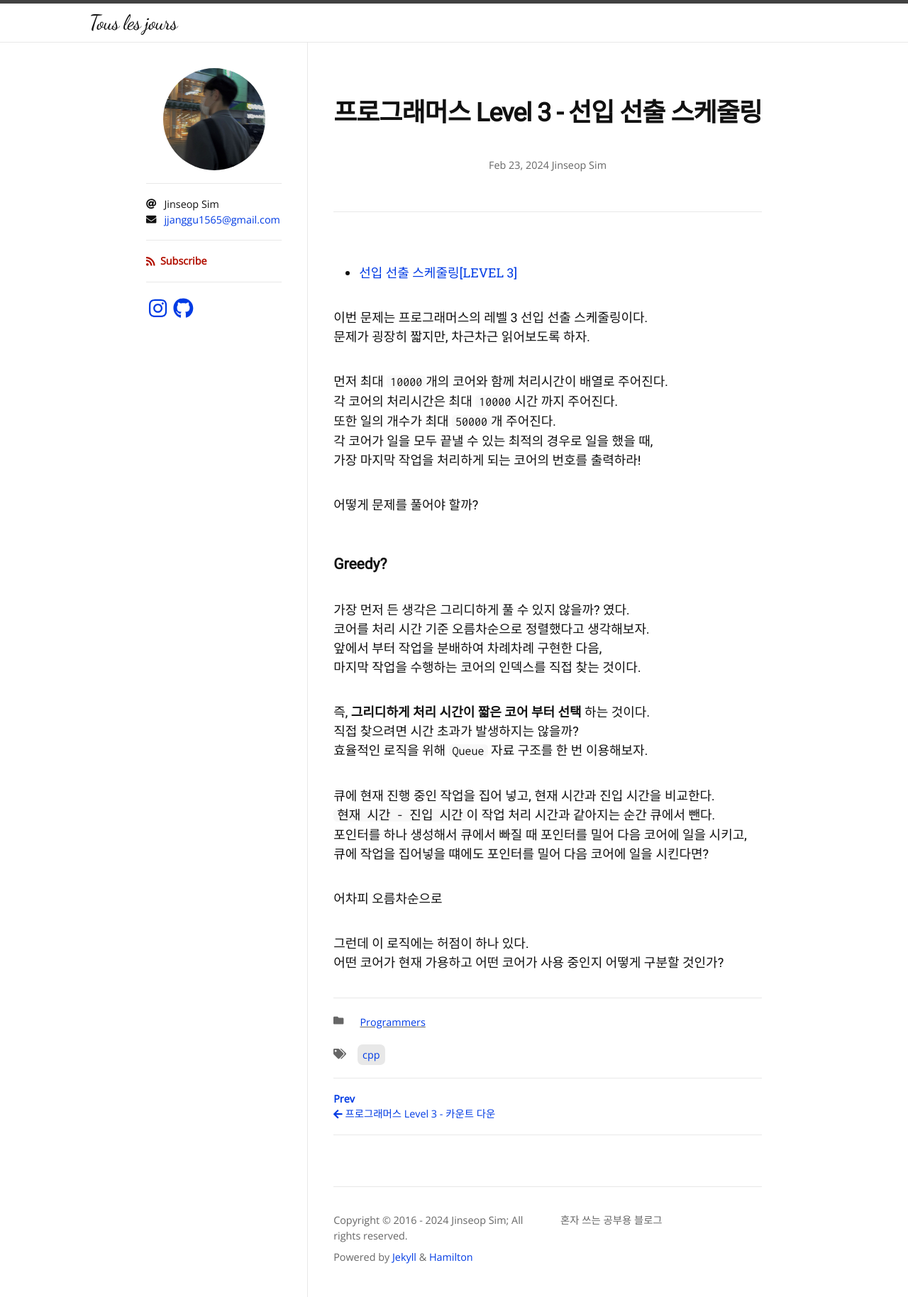
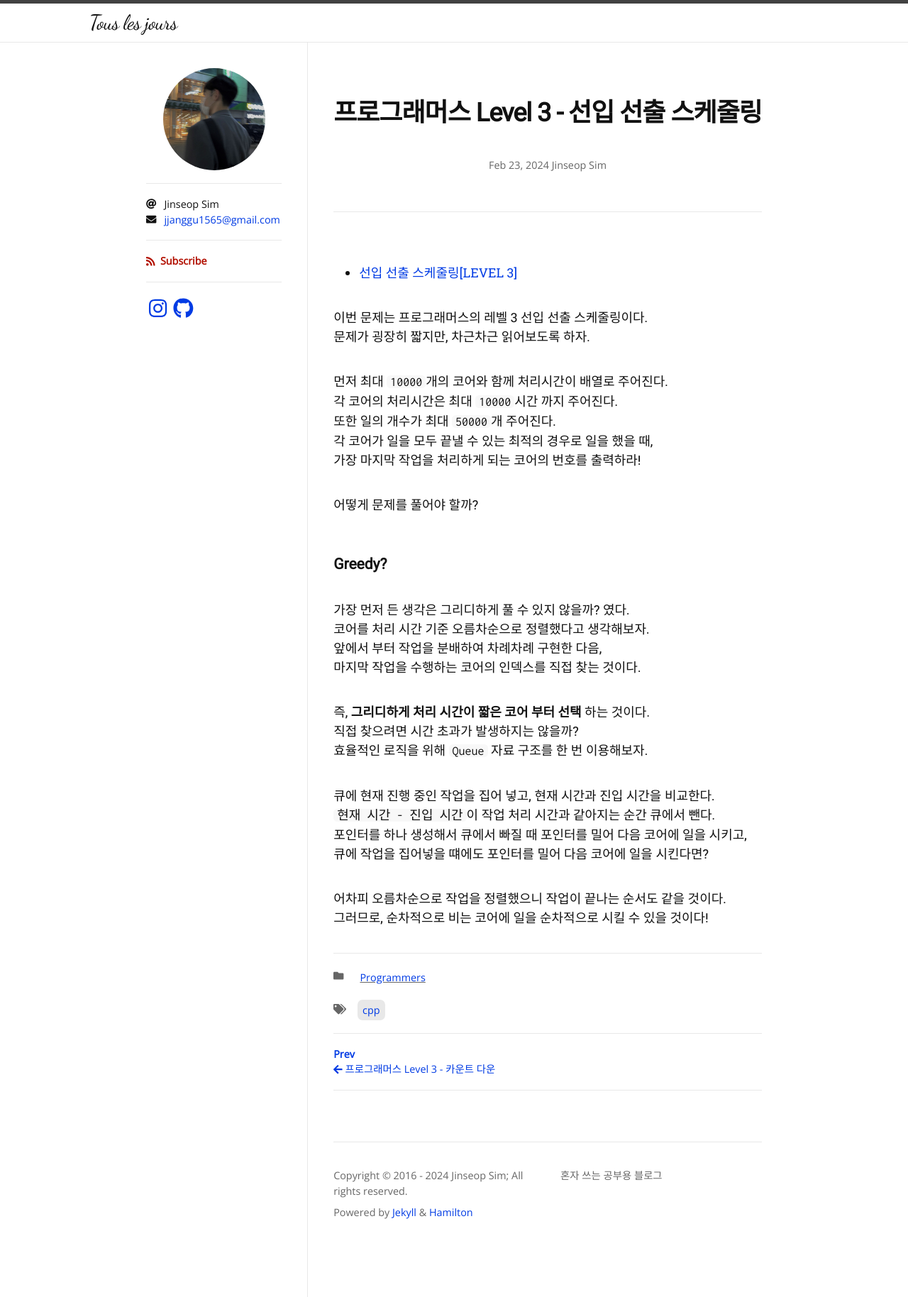
Before and after one commit to Jinseop-Sim/Jinseop-Sim.github.io, a Jekyll site: the page built from _posts/2024-02-23-pg-fifo-scheduling.md, in a window 1280 px wide. Shown: the whole page at 71% size. Built offline with Jekyll 4.4.1, drawn with Linux system fonts in a browser that asks for light colours; nearby versions of some CDN libraries; some web fonts are replaced.

Commit message:
글 추가

```diff
--- a/_posts/2024-02-23-pg-fifo-scheduling.md
+++ b/_posts/2024-02-23-pg-fifo-scheduling.md
@@ -34,7 +34,5 @@ author:
 포인터를 하나 생성해서 큐에서 빠질 때 포인터를 밀어 다음 코어에 일을 시키고,
 큐에 작업을 집어넣을 떄에도 포인터를 밀어 다음 코어에 일을 시킨다면?
 
-어차피 오름차순으로
-
-그런데 이 로직에는 허점이 하나 있다.
-어떤 코어가 현재 가용하고 어떤 코어가 사용 중인지 어떻게 구분할 것인가?
+어차피 오름차순으로 작업을 정렬했으니 작업이 끝나는 순서도 같을 것이다.
+그러므로, 순차적으로 비는 코어에 일을 순차적으로 시킬 수 있을 것이다!
```
